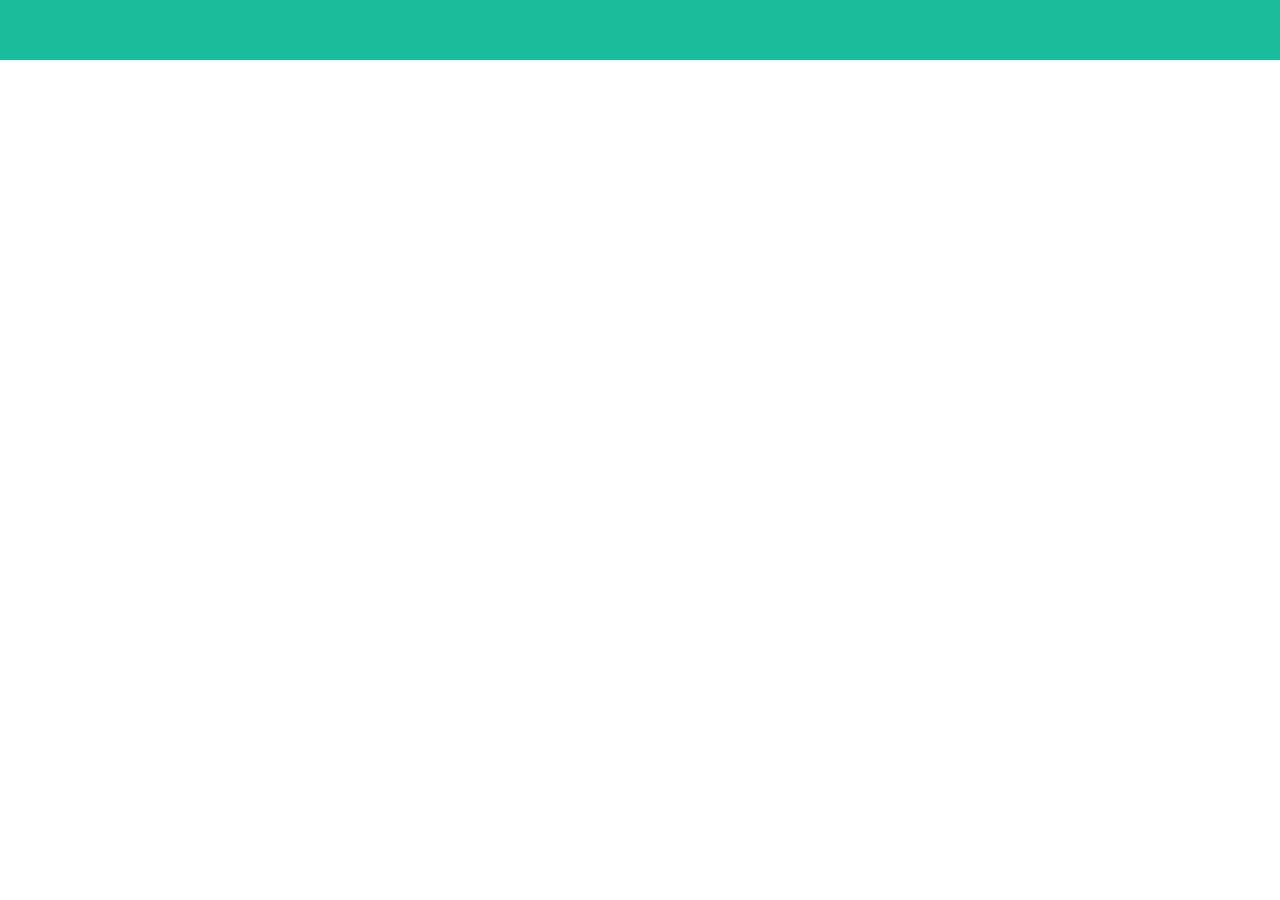
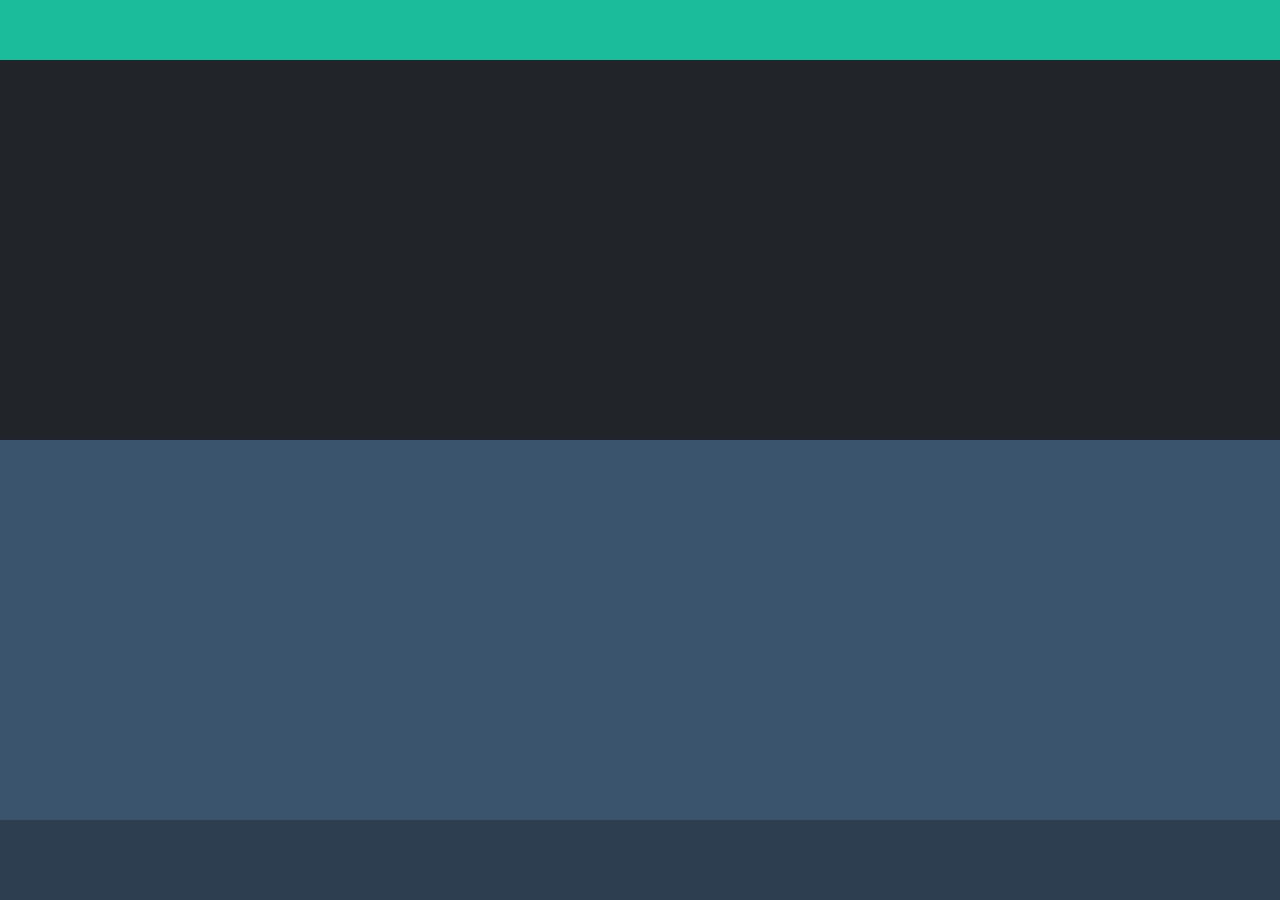
Before and after one commit to Pier98Sa/html-css-bootstrap-freelancer, a plain HTML site: page index.html in a window 1280 px wide. Shown: the part 1386-2286 px from the top of the page. Before the commit the page ends 1446 px from the top, so only its background shows below. Drawn offline with nearby package versions, Linux system fonts and the light colour scheme.

Commit message:
aggiunte tutte le sezioni al progetto

```diff
--- a/css/style.css
+++ b/css/style.css
@@ -10,6 +10,17 @@ header{
     background-color: #1abc9c;
 }
 
+.grayish-blue{
+    background-color: #3a546d;
+}
 .jumbotron{
     height: 460px;
 }
+
+.debug{
+    height: 380px;
+}
+
+.debug-xs{
+    height: 80px;
+}
--- a/index.html
+++ b/index.html
@@ -50,9 +50,20 @@
 
         </div>
 
+        <div class="container-fluid debug about bg-dark">
+
+        </div>
+
     </main>
 
-    <footer class="container-fluid">
+    <footer >
+        <div class="container-fluid debug  grayish-blue">
+
+        </div>
+
+        <div class="container-fluid debug-xs dark-blue">
+
+        </div>
 
     </footer>
 </body>
```
